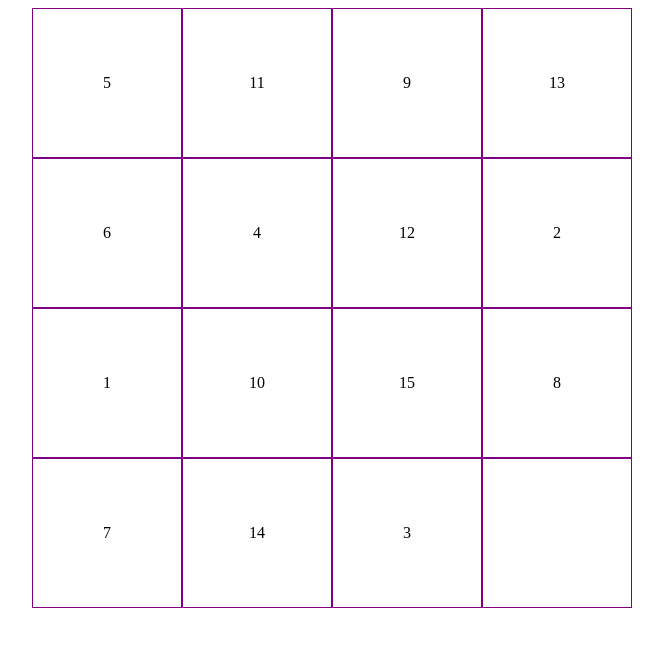
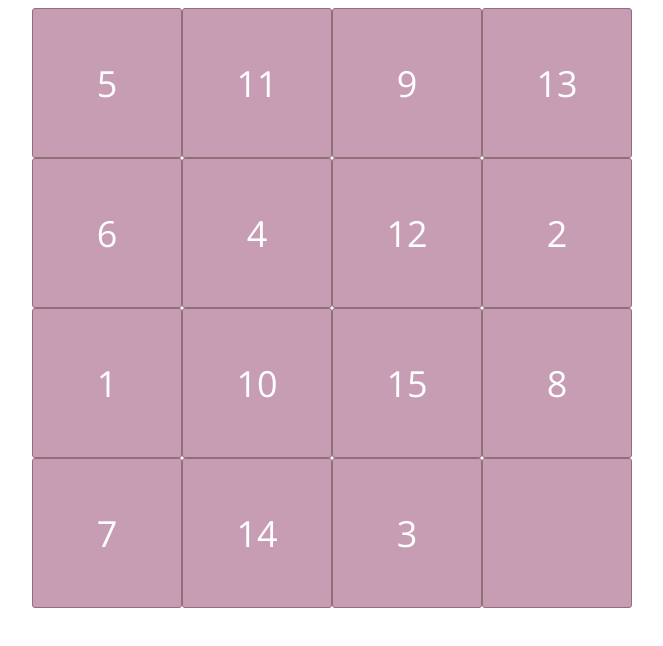
Before and after one commit to b-insh/15-puzzle, a plain HTML site: page index.html in a window 1280 px wide. Shown: the whole page, without its empty margins (308-971 px from the left). Drawn offline with nearby package versions, Linux system fonts and the light colour scheme.

Commit message:
Improve styling

```diff
--- a/index.html
+++ b/index.html
@@ -5,6 +5,7 @@
     <title>15-Puzzle</title>
     <link rel="stylesheet" href="puzzle.css">
     <script src="https://cdnjs.cloudflare.com/ajax/libs/underscore.js/1.8.3/underscore-min.js"></script>
+    <link href="https://fonts.googleapis.com/css?family=Open+Sans" rel="stylesheet">
   </head>
   <body>
     <section id="puzzle"></section>
--- a/puzzle.css
+++ b/puzzle.css
@@ -11,13 +11,19 @@ body {
   width: 600px;
 }
 
-#puzzle div {
+#puzzle > div {
   display: flex;
   justify-content: center;
   align-items: center;
 
+  background: #c79db4;
+  color: #fff;
+  font-size: 36px;
+  font-family: 'Open Sans', sans-serif;
+
   box-sizing: border-box;
-  border: 1px solid purple;
+  border: 1px solid #926f78;
+  border-radius: 3px;
 
   cursor: pointer;
 }
--- a/puzzle.js
+++ b/puzzle.js
@@ -1,7 +1,7 @@
 (function() {
   let puzzle = document.getElementById('puzzle');
   let gameSize = 15; // 8-, 15-, and 24-puzzle styling available (easily expanded to larger games (though they will be unsolvable :) ))
-  let cellOrder = _.shuffle(_.range(1, gameSize + 1));
+  let cellOrder = _.shuffle(_.range(1, gameSize + 1)); // create shuffled array of values 1 through gameSize
   console.log(cellOrder);
   createGame();
 
@@ -14,6 +14,7 @@
         cell.innerHTML = "";
         cell.classList.add('empty');
       }
+
       cell.id = i + 1;
       cell.addEventListener('click', (e) => slideCells(e.target.id), false);
       puzzle.appendChild(cell);
@@ -21,9 +22,8 @@
   }
 
   function slideCells(selected) {
+    let swaps = [];
     let empty = emptyCell();
-
-    let swaps = [];
     let greater = Math.max(parseInt(selected), parseInt(empty.id));
     let nextCell = Math.min(parseInt(selected), parseInt(empty.id));
 
```
